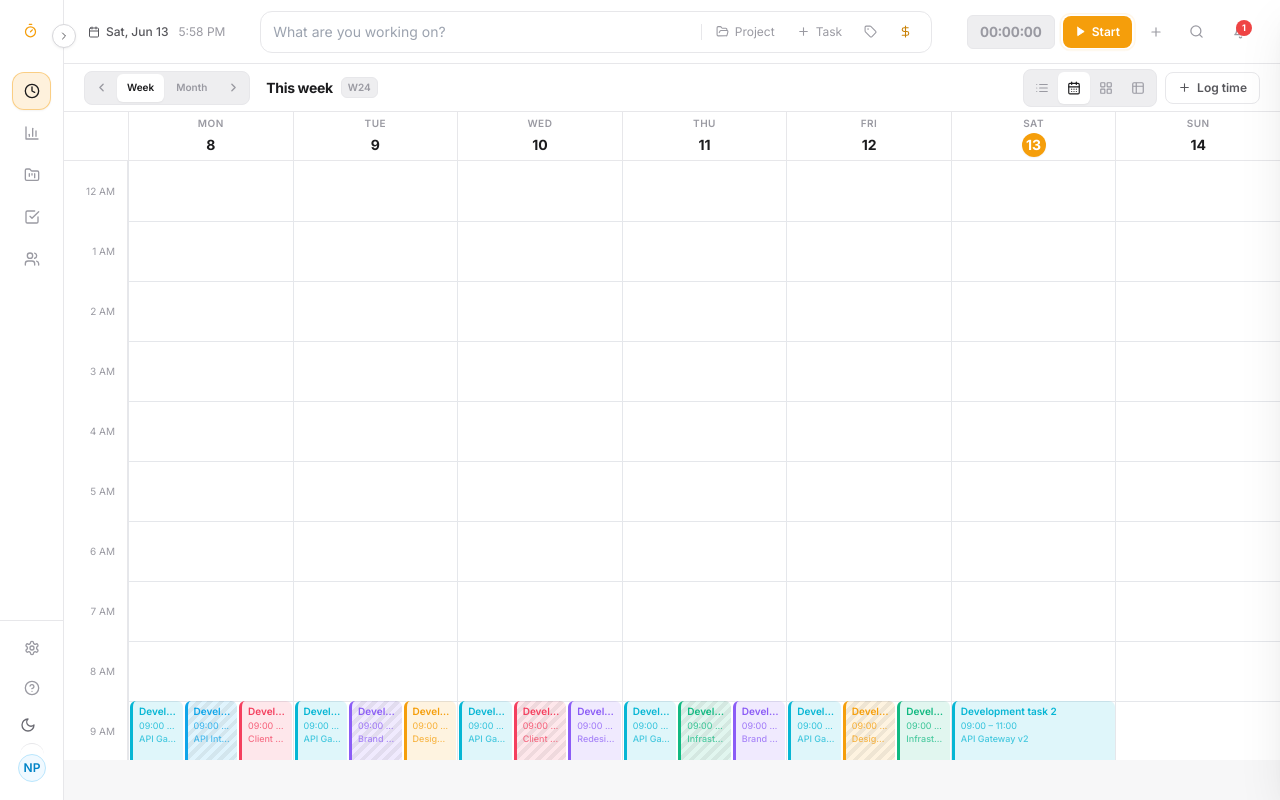
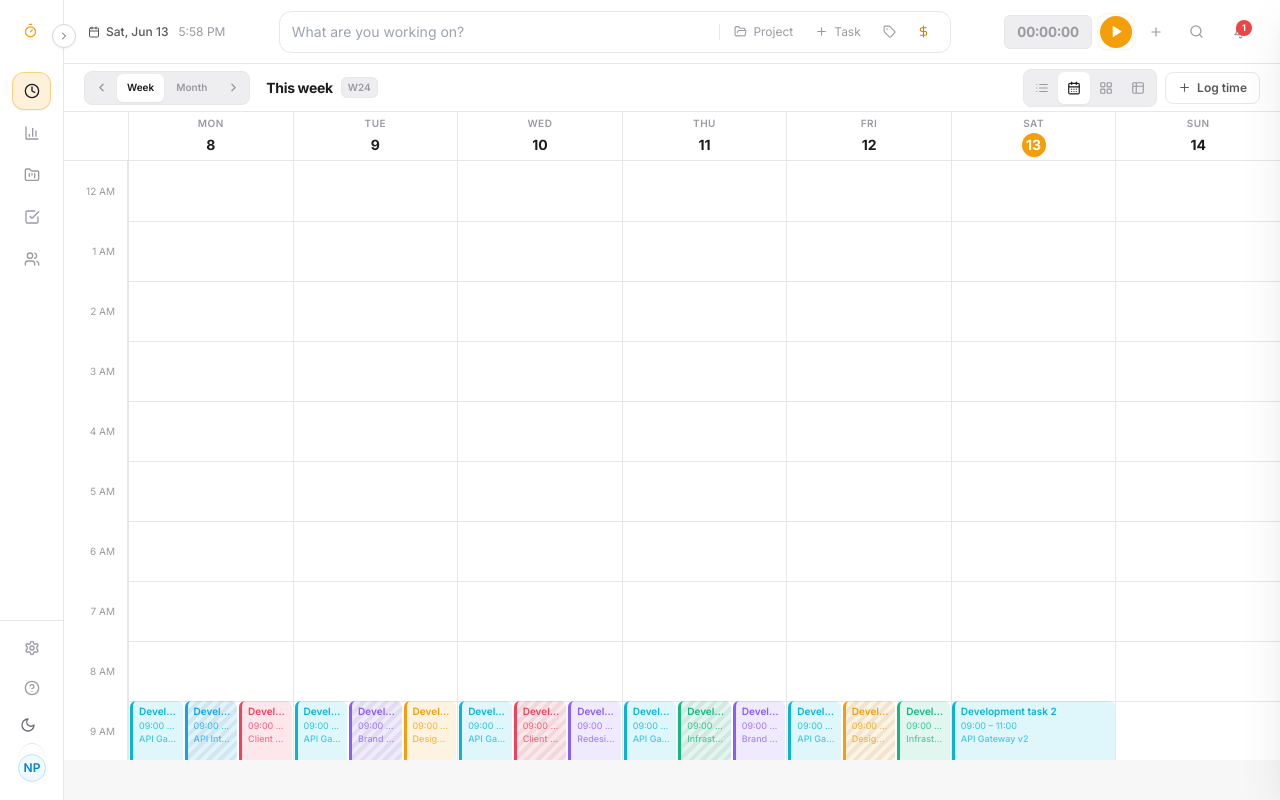
Before and after one commit to NiL4gh/chronos-app, a React (Vite) app: page /my-time in a window 1280 px wide. Built offline with nearby package versions, Linux system fonts and the light colour scheme.

Commit message:
Revert start timer buttons to original circular design

```diff
--- a/src/components/layout/Topbar.jsx
+++ b/src/components/layout/Topbar.jsx
@@ -503,18 +503,20 @@ export default function Topbar({
         ) : (
           <button
             onClick={handleStartTimer}
-            className="inline-flex items-center gap-1.5 px-3 h-8 rounded-lg font-semibold text-xs transition-all duration-150 press-on-click timer-cta-pulse select-none"
+            className="flex items-center justify-center transition-all duration-200 press-on-click timer-cta-pulse"
             style={{
+              width: '32px',
+              height: '32px',
+              borderRadius: '50%',
               background: 'var(--accent)',
               color: 'var(--accent-on)',
               border: 'none',
             }}
-            onMouseEnter={e => { e.currentTarget.style.background = 'var(--accent-hover)'; }}
-            onMouseLeave={e => { e.currentTarget.style.background = 'var(--accent)'; }}
+            onMouseEnter={e => { e.currentTarget.style.opacity = '0.85'; }}
+            onMouseLeave={e => { e.currentTarget.style.opacity = '1'; }}
             aria-label="Start timer"
           >
-            <Play size={11} fill="currentColor" className="shrink-0" />
-            Start
+            <Play size={13} fill="currentColor" />
           </button>
         )}
 
--- a/src/pages/MyTime.jsx
+++ b/src/pages/MyTime.jsx
@@ -394,24 +394,33 @@ export default function MyTime() {
           </span>
         </div>
 
-        {/* Start button — wide pill, not a circle */}
+        {/* Start button */}
+        <div className="w-full grid grid-cols-3 items-center pt-3 border-t border-[var(--border-default)]/30">
+          <div />
+          <div className="flex justify-center select-none">
             <button
               onClick={() => {
                 startTimer('Focus session', projects[0]?.id || '');
                 triggerToast('Timer started', 'Focus session', 'success');
               }}
-          className="timer-cta-pulse press-on-click inline-flex items-center gap-2.5 px-6 py-2.5 rounded-xl font-semibold text-sm transition-all duration-150 select-none"
+              className="shrink-0 flex items-center justify-center timer-cta-pulse press-on-click transition-all duration-200"
               style={{
+                width: '42px',
+                height: '42px',
+                borderRadius: '50%',
                 background: 'var(--accent)',
                 color: 'var(--accent-on)',
-            boxShadow: '0 2px 12px color-mix(in srgb, var(--accent) 40%, transparent)',
-          }}
-          onMouseEnter={e => e.currentTarget.style.background = 'var(--accent-hover)'}
-          onMouseLeave={e => e.currentTarget.style.background = 'var(--accent)'}
-        >
-          <Play size={13} fill="currentColor" className="ml-0.5 shrink-0" />
-          Start Timer
-        </button>
+                border: 'none',
+              }}
+              onMouseEnter={e => { e.currentTarget.style.opacity = '0.85'; }}
+              onMouseLeave={e => { e.currentTarget.style.opacity = '1'; }}
+              aria-label="Start timer"
+            >
+              <Play size={14} fill="currentColor" className="ml-0.5" />
+            </button>
+          </div>
+          <div />
+        </div>
 
         {/* Quick re-use chips */}
         {filteredLogs.length > 0 && (
```
Lines whose indentation alone changed are shown as unchanged.
